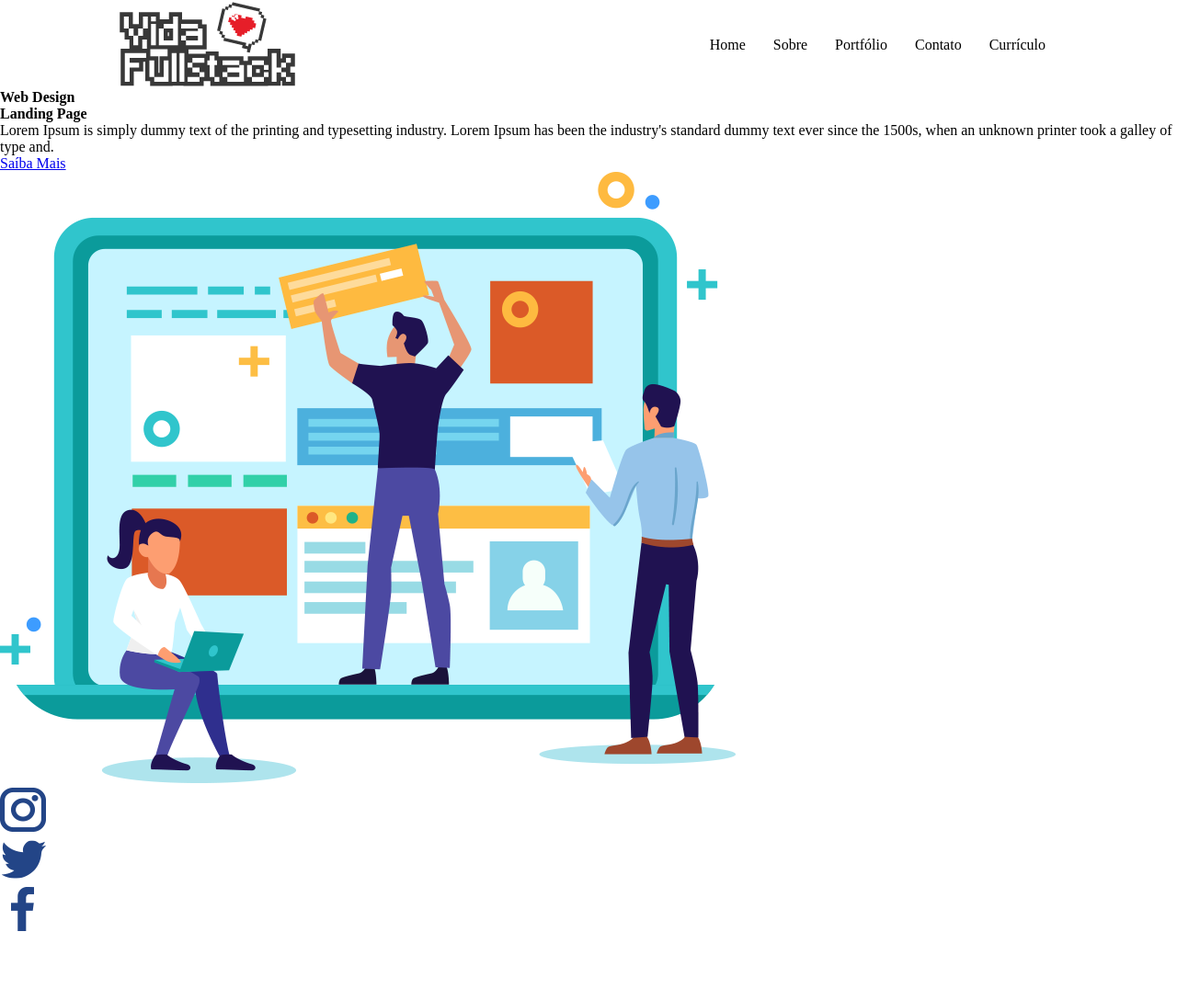
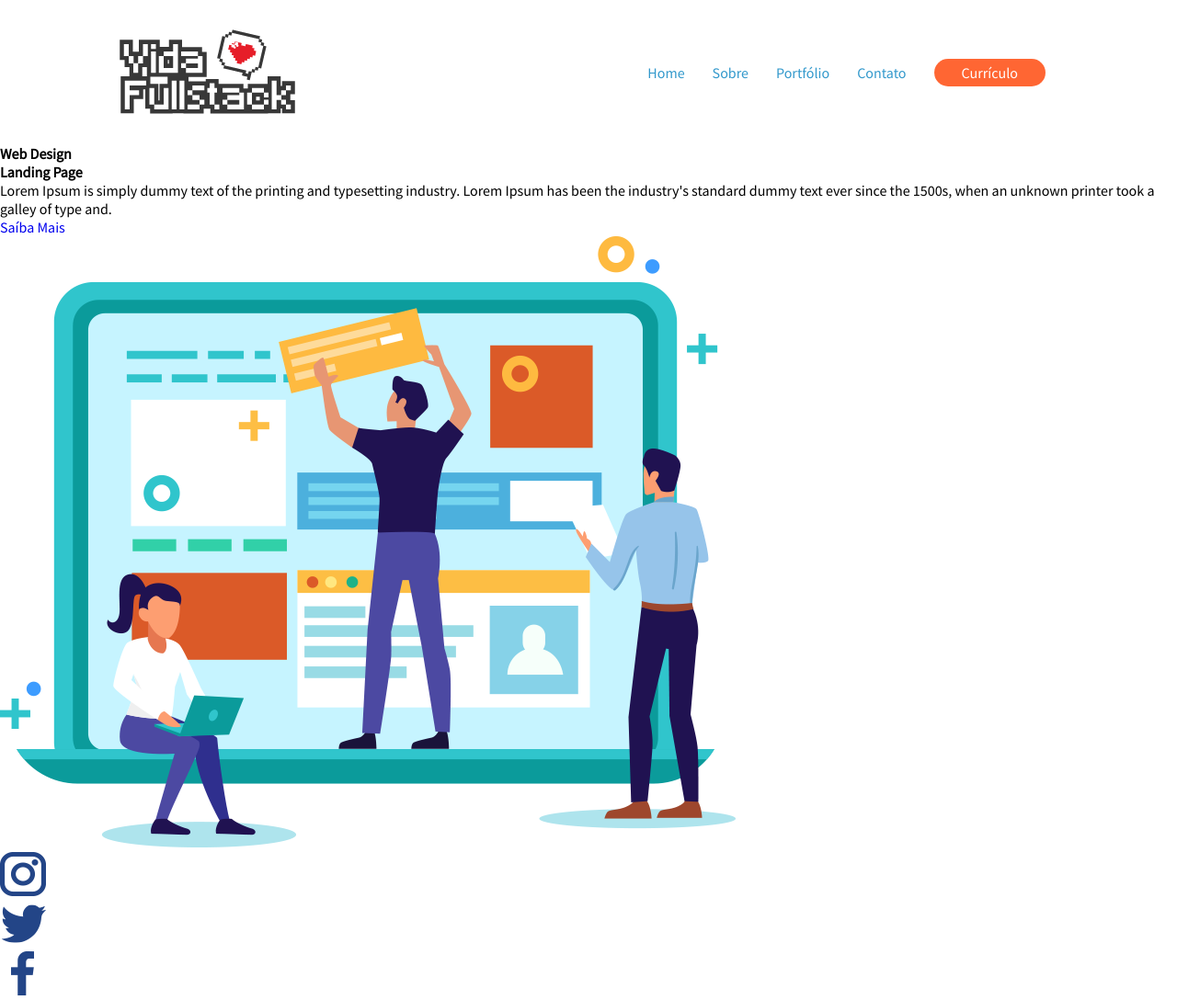
Before and after one commit to troquatte/hands-on-curso-front-end-1, a plain HTML site: page index.html in a window 1280 px wide. Shown: the whole page at 92% size. Before the commit the page ends 1018 px from the top, so only its background shows below. Drawn offline with Linux system fonts and the light colour scheme.

Commit message:
Termino do Menu header

```diff
--- /dev/null
+++ b/assets/css/buttons.css
@@ -0,0 +1,9 @@
+.btn {
+  padding: 5px 30px;
+  border-radius: 20px;
+}
+
+.btn.btn-laranja {
+  background: #ff6633;
+  color: #fff;
+}
--- a/assets/css/header.css
+++ b/assets/css/header.css
@@ -1,6 +1,6 @@
 header {
   width: 1024px;
-  margin: 0 auto;
+  margin: 30px auto;
 
   display: flex;
   flex-direction: row;
@@ -11,9 +11,11 @@ header {
 header nav ul {
   display: flex;
   flex-direction: row;
+  align-items: center;
   list-style: none;
 }
 
-header nav ul li {
-  padding: 0px 15px;
+header nav ul li a {
+  margin: 0px 15px;
+  color: #3399cc;
 }
--- a/assets/css/style.css
+++ b/assets/css/style.css
@@ -1,9 +1,17 @@
+/* Font */
+@import url("https://fonts.googleapis.com/css2?family=Source+Sans+Pro:wght@200;300;400&display=swap");
+
+/* Components */
 @import "./header.css";
+@import "./buttons.css";
 
+/* Reset Css */
 * {
   margin: 0;
   padding: 0;
   border: 0;
   font-size: 100%;
+  font-family: "Source Sans Pro", sans-serif;
   vertical-align: baseline;
+  text-decoration: none;
 }
--- a/index.html
+++ b/index.html
@@ -14,11 +14,35 @@
       <!-- Menu do Site -->
       <nav>
         <ul>
-          <li>Home</li>
-          <li>Sobre</li>
-          <li>Portfólio</li>
-          <li>Contato</li>
-          <li>Currículo</li>
+          <li>
+            <a href="#">
+              Home
+            </a>
+          </li>
+
+          <li>
+            <a href="#">
+              Sobre
+            </a>
+          </li>
+
+          <li>
+            <a href="#">
+              Portfólio
+            </a>
+          </li>
+
+          <li>
+            <a href="#">
+              Contato
+            </a>
+          </li>
+
+          <li>
+            <a href="#" class="btn btn-laranja">
+              Currículo
+            </a>
+          </li>
         </ul>
       </nav>
       <!-- End Menu do Site -->
```
